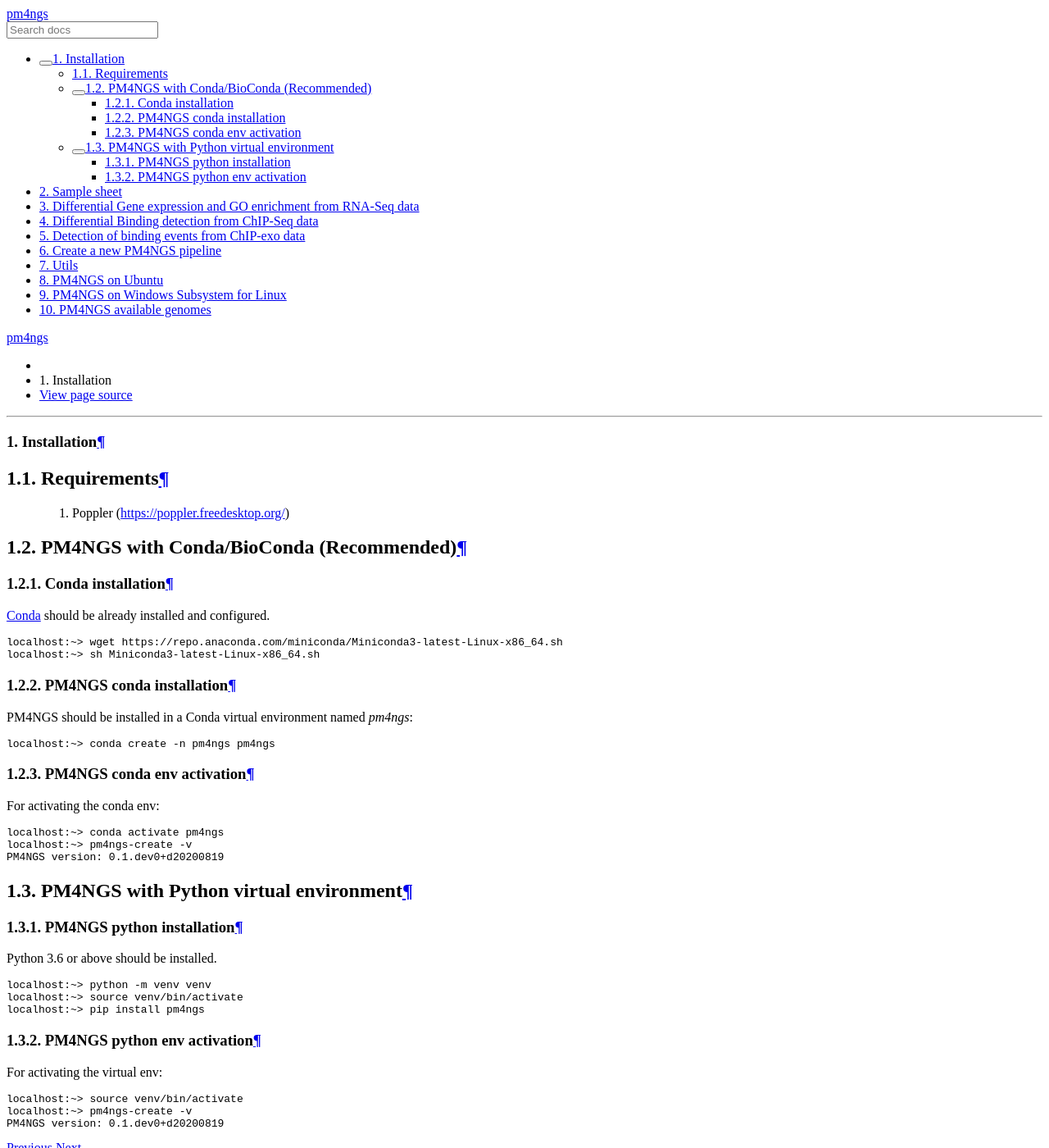
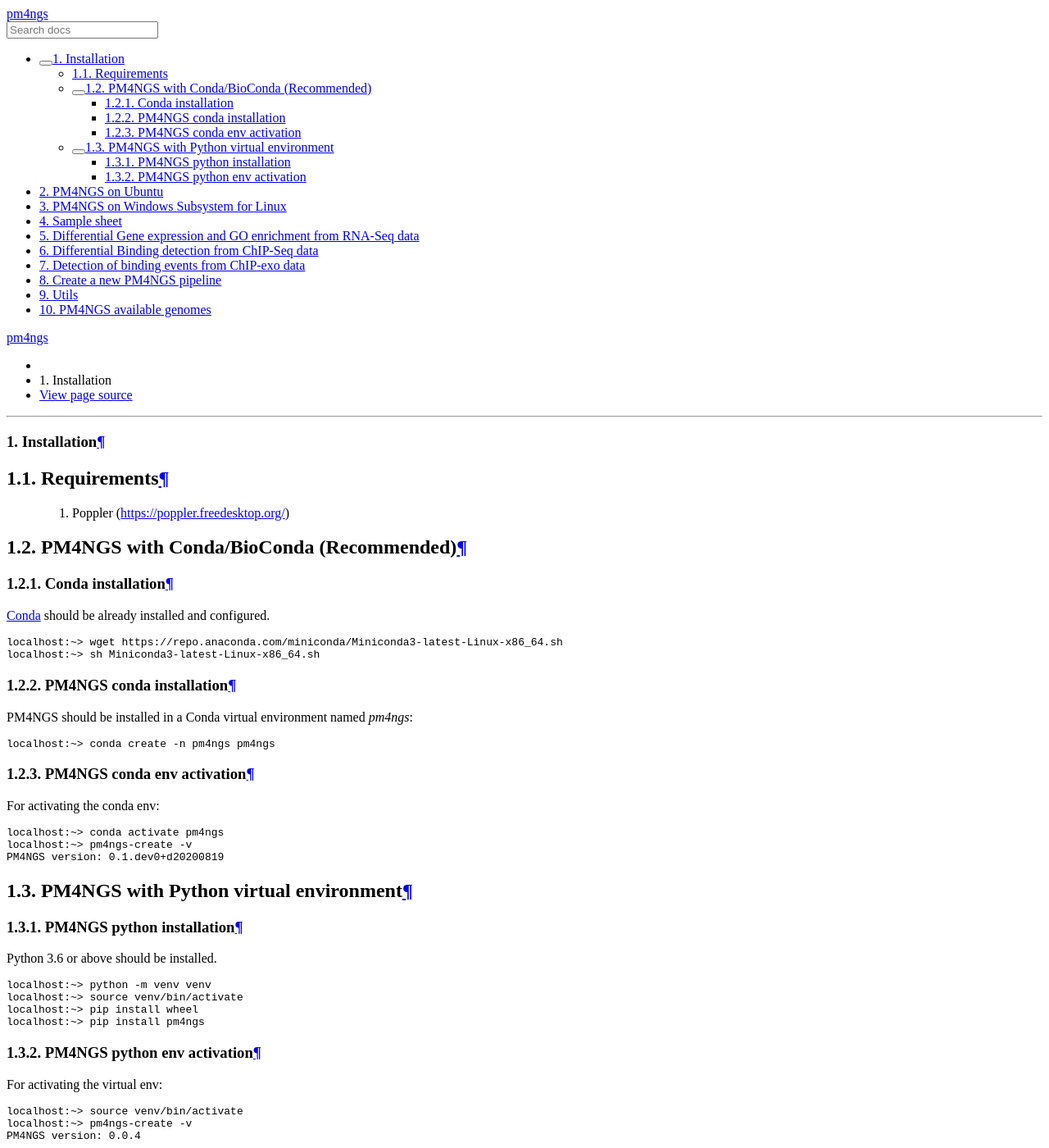
Before and after one commit to ncbi/pm4ngs, a Sphinx documentation site: the page built from docs/source/pipelines/installation.rst, in a window 1280 px wide and 1400 px high. Shown: the whole window at 82% size. Built offline with Sphinx 7.4.7 and the Read the Docs theme 2.0.0, drawn with Linux system fonts in a browser that asks for light colours.

Commit message:
Fixing bug in setup

```diff
--- a/docs/source/index.rst
+++ b/docs/source/index.rst
@@ -16,14 +16,14 @@
    :hidden:
 
    pipelines/installation
+   pipelines/ubuntu
+   pipelines/windowssl
    pipelines/sampleSheet
    pipelines/rnaseqDGAPipeline
    pipelines/chipseqPipeline
    pipelines/chipexoPipeline
    pipelines/creatingNewPipeline
    pipelines/utils
-   pipelines/ubuntu
-   pipelines/windowssl
    pipelines/genomes
 
 Introduction
--- a/docs/source/pipelines/installation.rst
+++ b/docs/source/pipelines/installation.rst
@@ -59,6 +59,7 @@
 
     localhost:~> python -m venv venv
     localhost:~> source venv/bin/activate
+    localhost:~> pip install wheel
     localhost:~> pip install pm4ngs
 
 PM4NGS python env activation
@@ -70,4 +71,4 @@
 
     localhost:~> source venv/bin/activate
     localhost:~> pm4ngs-create -v
-    PM4NGS version: 0.1.dev0+d20200819
+    PM4NGS version: 0.0.4
--- a/docs/source/pipelines/windowssl.rst
+++ b/docs/source/pipelines/windowssl.rst
@@ -81,7 +81,7 @@
 .. code-block:: bash
 
     veraalva@perseo:~$ sudo apt-get update
-    veraalva@perseo:~$ sudo apt install python3 python3-pip python3-venv python3-dev poppler-utils gcc nodejs
+    veraalva@perseo:~$ sudo apt install python3 python3-pip python3-venv python3-dev poppler-utils gcc nodejs docker.io
     veraalva@perseo:~$ sudo usermod -aG docker $USER
 
 Close and reopen the terminal to set the docker group in the user.
--- a/setup.py
+++ b/setup.py
@@ -53,7 +53,7 @@
                       'urllib3',
                       'xmltodict'],
     classifiers=[
-        'Development Status :: 4 - Beta',
+        'Development Status :: 3 - Alpha',
         'Intended Audience :: Science/Research',
         'License :: Public Domain',
         'Natural Language :: English',
```
Also changed, not shown: docs/source/pipelines/creatingNewPipeline.rst (+9 -6 lines).
